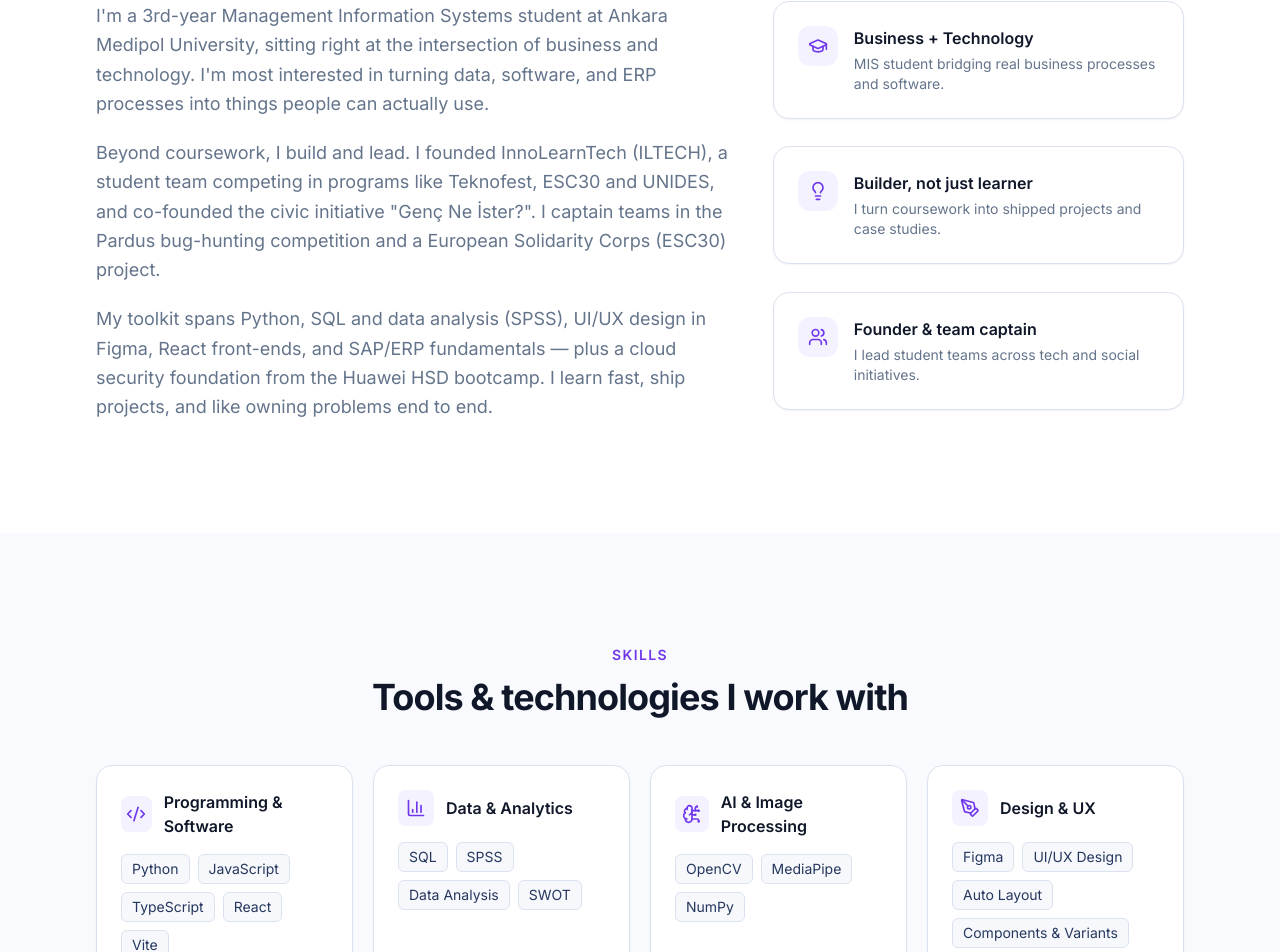
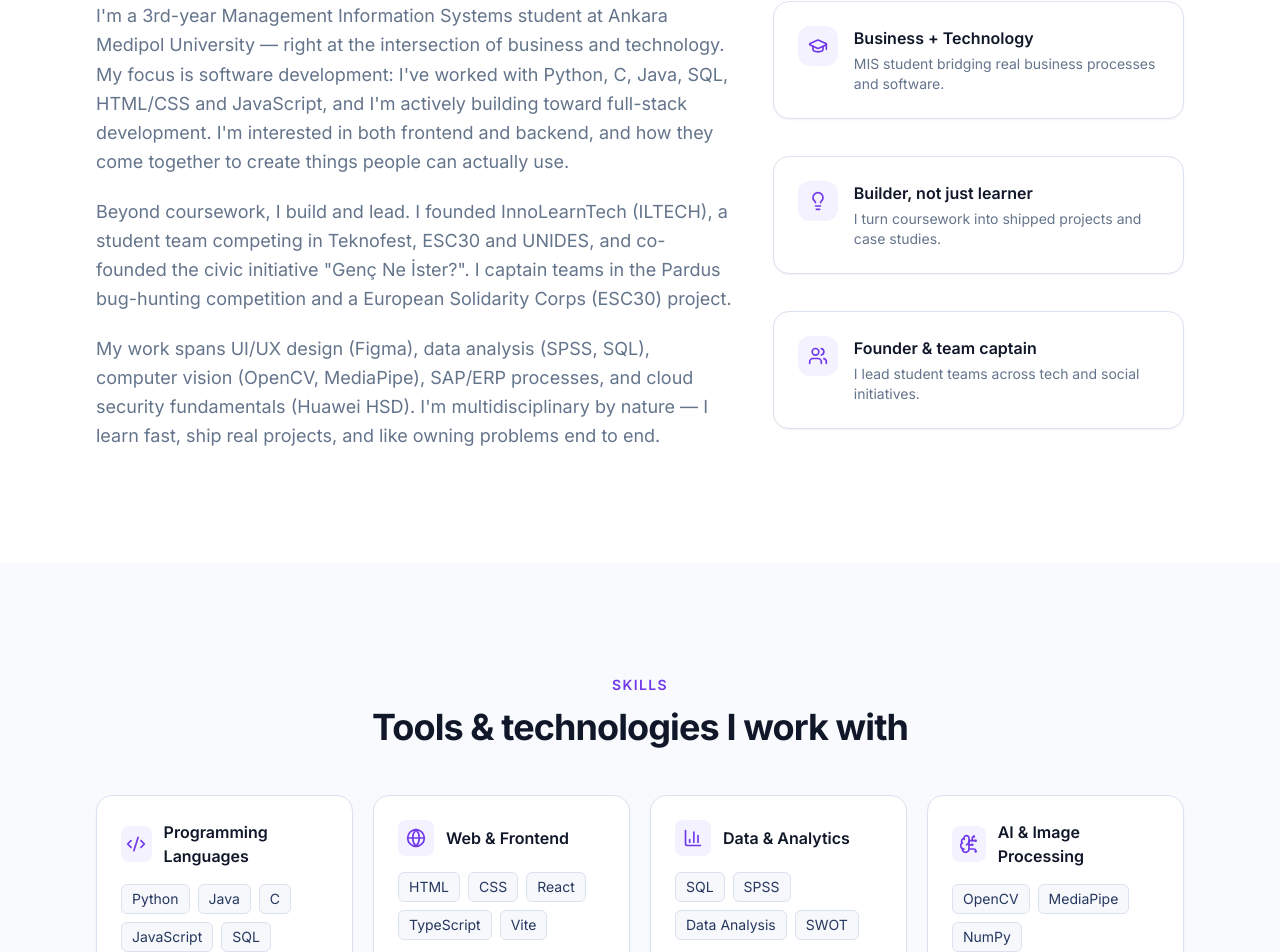
Before and after one commit to Setunya/portfolio, a Next.js app: page /en in a window 1280 px wide. Shown: the part 1007-1959 px from the top of the page. Built offline with nearby package versions, Linux system fonts and the light colour scheme; no server answers.

Commit message:
Update: multidisciplinary profile, add C/Java/HTML/CSS skills, fullstack goal

```diff
--- a/src/components/ui/Icon.tsx
+++ b/src/components/ui/Icon.tsx
@@ -9,6 +9,8 @@ import {
   Languages,
   Rocket,
   Briefcase,
+  Globe,
+  Layers,
   type LucideIcon,
 } from "lucide-react";
 
@@ -23,6 +25,8 @@ const map: Record<string, LucideIcon> = {
   Languages,
   Rocket,
   Briefcase,
+  Globe,
+  Layers,
 };
 
 export function Icon({
--- a/src/content/profile.ts
+++ b/src/content/profile.ts
@@ -15,19 +15,19 @@ export const portfolio: PortfolioData = {
     location: { en: "Ankara, Türkiye", tr: "Ankara, Türkiye" },
     headline: { en: "Learn. Build. Improve.", tr: "Öğren. Üret. Geliştir." },
     subtitle: {
-      en: "Management Information Systems student focused on data analysis, artificial intelligence, software, and SAP/ERP processes.",
-      tr: "Veri analizi, yapay zeka, yazılım ve SAP/ERP süreçlerine odaklanan bir Yönetim Bilişim Sistemleri öğrencisi.",
+      en: "Multidisciplinary MIS student who codes, designs, analyzes data, and leads teams — working toward full-stack software development.",
+      tr: "Kod yazan, tasarlayan, veri analiz eden ve ekip yöneten çok yönlü bir MIS öğrencisi — full-stack yazılım geliştirme hedefiyle.",
     },
     about: {
       en: [
-        "I'm a 3rd-year Management Information Systems student at Ankara Medipol University, sitting right at the intersection of business and technology. I'm most interested in turning data, software, and ERP processes into things people can actually use.",
-        "Beyond coursework, I build and lead. I founded InnoLearnTech (ILTECH), a student team competing in programs like Teknofest, ESC30 and UNIDES, and co-founded the civic initiative \"Genç Ne İster?\". I captain teams in the Pardus bug-hunting competition and a European Solidarity Corps (ESC30) project.",
-        "My toolkit spans Python, SQL and data analysis (SPSS), UI/UX design in Figma, React front-ends, and SAP/ERP fundamentals — plus a cloud security foundation from the Huawei HSD bootcamp. I learn fast, ship projects, and like owning problems end to end.",
+        "I'm a 3rd-year Management Information Systems student at Ankara Medipol University — right at the intersection of business and technology. My focus is software development: I've worked with Python, C, Java, SQL, HTML/CSS and JavaScript, and I'm actively building toward full-stack development. I'm interested in both frontend and backend, and how they come together to create things people can actually use.",
+        "Beyond coursework, I build and lead. I founded InnoLearnTech (ILTECH), a student team competing in Teknofest, ESC30 and UNIDES, and co-founded the civic initiative \"Genç Ne İster?\". I captain teams in the Pardus bug-hunting competition and a European Solidarity Corps (ESC30) project.",
+        "My work spans UI/UX design (Figma), data analysis (SPSS, SQL), computer vision (OpenCV, MediaPipe), SAP/ERP processes, and cloud security fundamentals (Huawei HSD). I'm multidisciplinary by nature — I learn fast, ship real projects, and like owning problems end to end.",
       ],
       tr: [
-        "Ankara Medipol Üniversitesi'nde 3. sınıf Yönetim Bilişim Sistemleri öğrencisiyim; tam olarak iş ve teknolojinin kesişiminde duruyorum. En çok veriyi, yazılımı ve ERP süreçlerini insanların gerçekten kullanabileceği şeylere dönüştürmekle ilgileniyorum.",
-        "Ders dışında da üretip liderlik yapıyorum. Teknofest, ESC30 ve UNIDES gibi programlarda yarışan öğrenci ekibi InnoLearnTech'i (ILTECH) kurdum ve \"Genç Ne İster?\" sivil inisiyatifinin kurucu ortağıyım. Pardus hata yakalama yarışmasında ve bir Avrupa Dayanışma Programı (ESC30) projesinde ekip kaptanlığı yapıyorum.",
-        "Becerilerim Python, SQL ve veri analizinden (SPSS), Figma'da UI/UX tasarımına, React arayüzlerine ve SAP/ERP temellerine kadar uzanıyor — buna Huawei HSD bootcamp'ten gelen bir bulut güvenliği temeli de ekleniyor. Hızlı öğrenir, proje çıkarır ve problemleri baştan sona sahiplenmeyi severim.",
+        "Ankara Medipol Üniversitesi'nde 3. sınıf Yönetim Bilişim Sistemleri öğrencisiyim; iş ve teknolojinin tam kesişimindeyim. Odağım yazılım geliştirme: Python, C, Java, SQL, HTML/CSS ve JavaScript üzerine çalıştım ve aktif olarak full-stack geliştirmeye ilerliyorum. Hem frontend hem backend ilgimi çekiyor — ikisinin bir araya gelip kullanılabilir şeyler üretmesi beni heyecanlandırıyor.",
+        "Ders dışında da üretip liderlik yapıyorum. Teknofest, ESC30 ve UNIDES'te yarışan öğrenci ekibi InnoLearnTech'i (ILTECH) kurdum ve \"Genç Ne İster?\" sivil inisiyatifinin kurucu ortağıyım. Pardus hata yakalama yarışmasında ve bir Avrupa Dayanışma Programı (ESC30) projesinde ekip kaptanlığı yapıyorum.",
+        "Çalışmalarım UI/UX tasarımı (Figma), veri analizi (SPSS, SQL), bilgisayarlı görü (OpenCV, MediaPipe), SAP/ERP süreçleri ve bulut güvenliği temellerini (Huawei HSD) kapsıyor. Doğası gereği çok yönlüyüm — hızlı öğrenir, gerçek projeler çıkarır ve problemleri baştan sona sahiplenmeyi severim.",
       ],
     },
     cvPath: {
@@ -44,9 +44,15 @@ export const portfolio: PortfolioData = {
   skills: [
     {
       id: "programming",
-      label: { en: "Programming & Software", tr: "Programlama & Yazılım" },
+      label: { en: "Programming Languages", tr: "Programlama Dilleri" },
       icon: "Code2",
-      skills: ["Python", "JavaScript", "TypeScript", "React", "Vite"],
+      skills: ["Python", "Java", "C", "JavaScript", "SQL"],
+    },
+    {
+      id: "web",
+      label: { en: "Web & Frontend", tr: "Web & Frontend" },
+      icon: "Globe",
+      skills: ["HTML", "CSS", "React", "TypeScript", "Vite"],
     },
     {
       id: "data",
@@ -708,11 +714,11 @@ export const portfolio: PortfolioData = {
       },
     },
     {
-      id: "react",
-      icon: "Code2",
+      id: "fullstack",
+      icon: "Layers",
       text: {
-        en: "Leveling up React + TypeScript front-end development.",
-        tr: "React + TypeScript ile front-end geliştirmemi bir üst seviyeye taşıyorum.",
+        en: "Working toward full-stack development — deepening both frontend (React) and backend skills.",
+        tr: "Full-stack geliştirmeye ilerliyorum — hem frontend (React) hem backend becerilerimi derinleştiriyorum.",
       },
     },
     {
```
